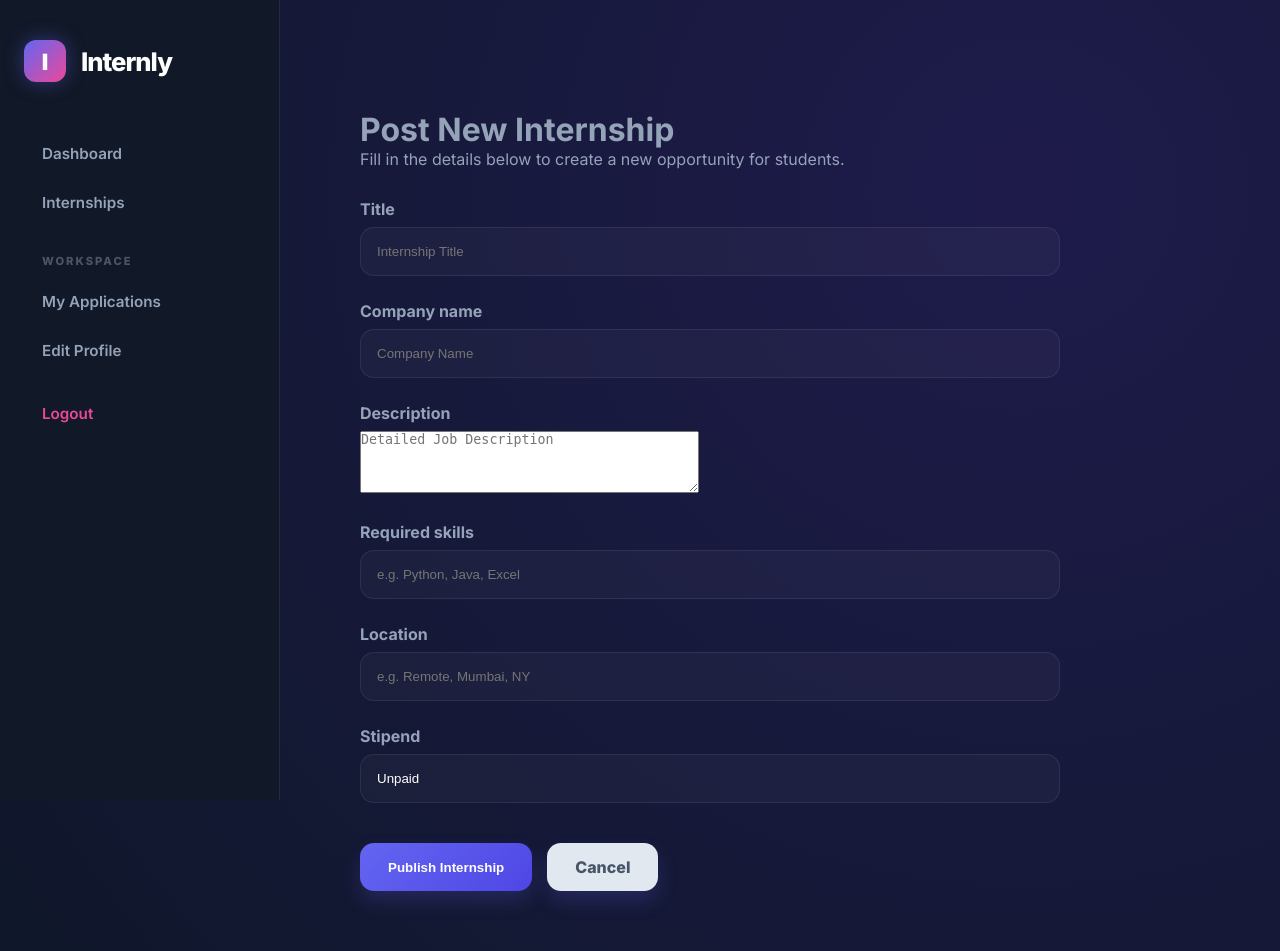
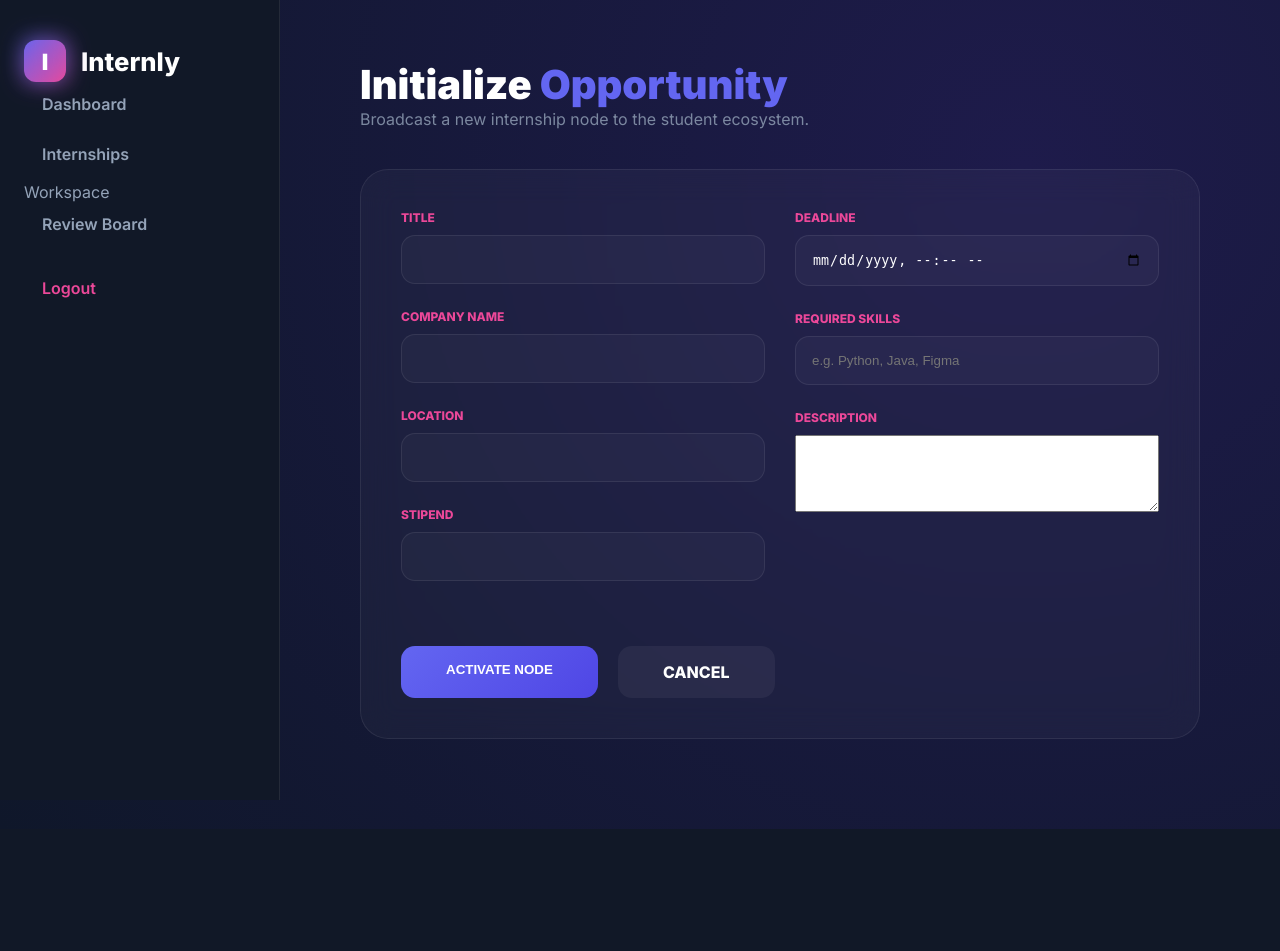
Before and after one commit to DarshanKaladiya/Student-Internship-System, a Django app: page /post/ in a window 1280 px wide. After the commit the page ends 829 px from the top, so only its background shows below. Run offline with Django 5.2, Linux system fonts and the light colour scheme; a user stored in the database is signed in; data comes from the database, SQL or seed files in the repository; tables that the repository leaves empty hold one stand-in row (values such as "Sample post").

Commit message:
Fix errors

```diff
--- a/internship_system/settings.py
+++ b/internship_system/settings.py
@@ -11,6 +11,7 @@
 """
 
 from pathlib import Path
+import os
 
 # Build paths inside the project like this: BASE_DIR / 'subdir'.
 BASE_DIR = Path(__file__).resolve().parent.parent
@@ -119,7 +120,7 @@
 STATICFILES_DIRS = [BASE_DIR / 'static']
 
 MEDIA_URL = '/media/'
-MEDIA_ROOT = BASE_DIR / 'media'
+MEDIA_ROOT = os.path.join(BASE_DIR, 'media')
 
 LOGIN_URL = 'login' # Matches the name in your urls.py
 LOGIN_REDIRECT_URL = 'student_dashboard'
--- a/internship_system/urls.py
+++ b/internship_system/urls.py
@@ -22,7 +22,4 @@
 urlpatterns = [
     path('admin/', admin.site.urls),
     path('', include('management.urls')),
-]
-
-if settings.DEBUG:
-    urlpatterns += static(settings.MEDIA_URL, document_root=settings.MEDIA_ROOT)
+] + static(settings.MEDIA_URL, document_root=settings.MEDIA_ROOT)
--- a/management/forms.py
+++ b/management/forms.py
@@ -1,33 +1,23 @@
 from django import forms
-from .models import UserProfile, Internship, Application
+from .models import UserProfile, Internship
 
 class ProfileUpdateForm(forms.ModelForm):
-    """
-    Form for students to update their academic details.
-    """
+    """Form for student academic identity synchronization."""
     class Meta:
         model = UserProfile
-        fields = ['full_name', 'roll_no', 'department', 'semester', 'skills']
+        fields = ['profile_pic', 'full_name', 'roll_no', 'department', 'semester', 'skills']
         widgets = {
-            'full_name': forms.TextInput(attrs={'class': 'form-input', 'placeholder': 'Enter Full Name'}),
-            'roll_no': forms.TextInput(attrs={'class': 'form-input', 'placeholder': 'e.g. 21BCE100'}),
-            'department': forms.TextInput(attrs={'class': 'form-input', 'placeholder': 'e.g. Computer Science'}),
-            'semester': forms.NumberInput(attrs={'class': 'form-input', 'placeholder': 'Current Semester'}),
-            'skills': forms.Textarea(attrs={'class': 'form-input', 'placeholder': 'e.g. Python, SQL, React', 'rows': 3}),
+            'skills': forms.Textarea(attrs={'rows': 3, 'placeholder': 'e.g. Python, React, SQL...'}),
         }
 
 class InternshipForm(forms.ModelForm):
-    """
-    Form for faculty to post new internships based on your specific model fields.
-    """
+    """Form for initializing internship nodes with deadline logic."""
     class Meta:
         model = Internship
-        fields = ['title', 'company_name', 'description', 'required_skills', 'location', 'stipend']
+        fields = ['title', 'company_name', 'location', 'stipend', 'deadline', 'required_skills', 'description']
         widgets = {
-            'title': forms.TextInput(attrs={'class': 'form-input', 'placeholder': 'Internship Title'}),
-            'company_name': forms.TextInput(attrs={'class': 'form-input', 'placeholder': 'Company Name'}),
-            'description': forms.Textarea(attrs={'class': 'form-input', 'placeholder': 'Detailed Job Description', 'rows': 4}),
-            'required_skills': forms.TextInput(attrs={'class': 'form-input', 'placeholder': 'e.g. Python, Java, Excel'}),
-            'location': forms.TextInput(attrs={'class': 'form-input', 'placeholder': 'e.g. Remote, Mumbai, NY'}),
-            'stipend': forms.TextInput(attrs={'class': 'form-input', 'placeholder': 'e.g. ₹15,000/mo or Unpaid'}),
+            # Native datetime-local picker for modern browsers
+            'deadline': forms.DateTimeInput(attrs={'type': 'datetime-local', 'class': 'glass-input'}),
+            'description': forms.Textarea(attrs={'rows': 5}),
+            'required_skills': forms.TextInput(attrs={'placeholder': 'e.g. Python, Java, Figma'}),
         }
--- a/management/static/css/style.css
+++ b/management/static/css/style.css
@@ -1,34 +1,32 @@
-/* --- Ultra-Modern System Variables --- */
+/* --- System Variables --- */
 :root {
     --primary: #6366f1;
     --primary-alt: #4f46e5;
-    --primary-glow: rgba(99, 102, 241, 0.4);
     --secondary: #ec4899;
     --bg-dark: #0f172a;
     --sidebar-bg: #111827;
     --glass-card: rgba(255, 255, 255, 0.03);
     --glass-border: rgba(255, 255, 255, 0.08);
-    --sidebar-width: 280px; /* FIXED WIDTH */
+    --sidebar-width: 280px; /* Essential for layout stability */
 }
 
-/* --- Layout Reset & Global Styles --- */
+/* --- Global Reset --- */
 * { box-sizing: border-box; margin: 0; padding: 0; }
 
 body {
     font-family: 'Inter', sans-serif;
     background: radial-gradient(circle at 80% 20%, #1e1b4b, var(--bg-dark));
     color: #94a3b8;
-    display: flex; /* Mandatory for Sidebar | Content split */
+    display: flex; /* Mandatory to separate sidebar from content */
     min-height: 100vh;
-    overflow-x: hidden;
 }
 
-/* --- RESTORED: Alert System Styling --- */
+/* --- RESTORED: Alert Message System --- */
 .message-container {
     position: fixed;
     top: 30px;
     right: 30px;
-    z-index: 9999; /* Ensure it stays above all elements */
+    z-index: 9999;
     display: flex;
     flex-direction: column;
     gap: 15px;
@@ -44,44 +42,31 @@
     display: flex;
     gap: 15px;
     box-shadow: 0 15px 35px rgba(0,0,0,0.5);
-    animation: slideIn 0.5s cubic-bezier(0.175, 0.885, 0.32, 1.275);
+    animation: slideIn 0.5s ease-out;
 }
 
 .alert-success { border-left: 5px solid #10b981; }
 .alert-error { border-left: 5px solid var(--secondary); }
 
-.alert-icon { font-size: 1.5rem; }
-
-.alert-content h4 {
-    color: white;
-    font-size: 0.75rem;
-    font-weight: 900;
-    letter-spacing: 2px;
-    text-transform: uppercase;
-    margin-bottom: 4px;
-}
-
-.alert-content p { color: #cbd5e1; font-size: 0.9rem; font-weight: 500; }
+.alert-content h4 { color: white; font-size: 0.75rem; font-weight: 900; letter-spacing: 2px; text-transform: uppercase; margin-bottom: 4px; }
+.alert-content p { color: #cbd5e1; font-size: 0.9rem; }
 
 @keyframes slideIn {
     from { opacity: 0; transform: translateX(100px); }
     to { opacity: 1; transform: translateX(0); }
 }
 
-/* --- FIXED: Sidebar Branding & Nav --- */
+/* --- FIXED SIDEBAR: Attractive Branding --- */
 .sidebar {
     width: var(--sidebar-width);
     background: var(--sidebar-bg);
     border-right: 1px solid var(--glass-border);
     height: 100vh;
-    position: fixed;
-    left: 0;
-    top: 0;
+    position: fixed; /* Stays fixed on the left */
+    left: 0; top: 0;
     padding: 40px 24px;
     z-index: 1000;
 }
-
-.sidebar-brand { margin-bottom: 50px; }
 
 .brand-link { display: flex; align-items: center; gap: 15px; text-decoration: none; }
 
@@ -91,69 +76,29 @@
     background: linear-gradient(135deg, var(--primary), var(--secondary));
     border-radius: 12px;
     display: flex; align-items: center; justify-content: center;
-    box-shadow: 0 0 20px var(--primary-glow);
+    box-shadow: 0 0 20px rgba(99, 102, 241, 0.4);
 }
 
 .icon-inner { color: white; font-weight: 900; font-size: 1.4rem; z-index: 2; }
-
-.brand-text { color: white; font-size: 1.6rem; font-weight: 800; letter-spacing: -1px; }
+.icon-glow { position: absolute; inset: 0; background: inherit; filter: blur(12px); opacity: 0.6; }
+.brand-text { color: white; font-size: 1.6rem; font-weight: 800; }
 
 .nav-item {
-    display: block;
-    padding: 12px 18px;
-    color: #94a3b8;
-    text-decoration: none;
-    font-weight: 600;
-    font-size: 0.95rem;
-    border-radius: 12px;
-    margin-bottom: 6px;
-    transition: all 0.3s ease;
+    display: block; padding: 12px 18px; color: #94a3b8; text-decoration: none;
+    font-weight: 600; border-radius: 12px; margin-bottom: 6px; transition: 0.3s;
 }
 
-.nav-item:hover { background: rgba(255, 255, 255, 0.05); color: white; padding-left: 22px; }
+.nav-item:hover { background: rgba(255, 255, 255, 0.05); color: white; }
 
-.sidebar-section-label {
-    margin: 30px 0 12px 18px;
-    font-size: 0.7rem;
-    font-weight: 800;
-    color: #4b5563;
-    text-transform: uppercase;
-    letter-spacing: 2px;
-}
-
-/* --- FIXED: Main Content Layout --- */
+/* --- FIXED MAIN CONTENT --- */
 .main-content {
-    margin-left: var(--sidebar-width); /* Essential to prevent sidebar overlap */
+    margin-left: var(--sidebar-width); /* Prevents content from sliding under sidebar */
     padding: 60px 80px;
     width: calc(100% - var(--sidebar-width));
     min-height: 100vh;
 }
 
-/* --- FIXED: Button Design --- */
-.btn-primary {
-    background: linear-gradient(135deg, var(--primary), var(--primary-alt));
-    border: none;
-    color: white;
-    padding: 14px 28px;
-    border-radius: 14px;
-    font-weight: 800;
-    cursor: pointer;
-    transition: 0.3s;
-    display: inline-flex;
-    align-items: center;
-    justify-content: center;
-    width: fit-content; /* Prevents button from stretching across the screen */
-    text-decoration: none;
-    box-shadow: 0 10px 20px rgba(99, 102, 241, 0.2);
-    white-space: nowrap;
-}
-
-.btn-primary:hover {
-    transform: translateY(-2px);
-    box-shadow: 0 15px 30px var(--primary-glow);
-}
-
-/* --- FIXED: Glass Cards --- */
+/* --- GLASS CARDS & BUTTONS --- */
 .glass-card {
     background: var(--glass-card);
     backdrop-filter: blur(16px);
@@ -163,30 +108,23 @@
     margin-bottom: 30px;
 }
 
-/* --- FIXED: Forms & Inputs --- */
-.form-group {
-    margin-bottom: 25px;
-    display: flex;
-    flex-direction: column; /* Prevents label and input clashing */
-    gap: 10px;
+.btn-primary {
+    background: linear-gradient(135deg, var(--primary), var(--primary-alt));
+    border: none; color: white; padding: 14px 28px; border-radius: 14px;
+    font-weight: 800; cursor: pointer; transition: 0.3s;
+    display: inline-flex; width: fit-content; text-decoration: none;
 }
 
-.form-group label {
-    font-size: 0.75rem;
-    font-weight: 800;
-    color: var(--secondary);
-    text-transform: uppercase;
-    letter-spacing: 1px;
+/* --- FORMS --- */
+.form-group {
+    margin-bottom: 25px; display: flex; flex-direction: column; gap: 10px;
 }
+
+.form-group label { font-size: 0.75rem; font-weight: 800; color: var(--secondary); text-transform: uppercase; }
 
 input {
     background: rgba(255, 255, 255, 0.03) !important;
     border: 1px solid var(--glass-border) !important;
-    padding: 16px !important;
-    border-radius: 14px !important;
-    color: white !important;
-    width: 100% !important;
-    outline: none;
+    padding: 16px !important; border-radius: 14px !important;
+    color: white !important; width: 100% !important;
 }
-
-input:focus { border-color: var(--primary) !important; background: rgba(255,255,255,0.05) !important; }
--- a/management/templates/management/base.html
+++ b/management/templates/management/base.html
@@ -64,17 +64,13 @@
     </main>
 
     <script>
-        document.addEventListener('DOMContentLoaded', function() {
+        setTimeout(() => {
             const alertBox = document.getElementById('alert-box');
             if (alertBox) {
-                setTimeout(() => {
-                    alertBox.style.transition = "opacity 0.8s ease, transform 0.8s ease";
-                    alertBox.style.opacity = "0";
-                    alertBox.style.transform = "translateY(-20px)";
-                    setTimeout(() => alertBox.remove(), 800);
-                }, 4000);
+                alertBox.style.opacity = "0";
+                setTimeout(() => alertBox.remove(), 800);
             }
-        });
+        }, 4000);
     </script>
 </body>
 </html>
--- a/management/templates/management/post_internship.html
+++ b/management/templates/management/post_internship.html
@@ -2,30 +2,43 @@
 {% load static %}
 
 {% block content %}
-<div class="auth-wrapper" style="align-items: flex-start; padding-top: 50px;">
-    <div class="auth-card" style="max-width: 700px; text-align: left;">
-        <div class="auth-header" style="text-align: left; margin-bottom: 30px;">
-            <h1 style="font-size: 2rem; color: var(--text-heading);">Post New Internship</h1>
-            <p>Fill in the details below to create a new opportunity for students.</p>
-        </div>
+<div class="header-area" style="margin-bottom: 40px;">
+    <h1 style="font-size: 2.5rem; font-weight: 900; color: white;">Initialize <span style="color: var(--primary);">Opportunity</span></h1>
+    <p style="opacity: 0.8;">Broadcast a new internship node to the student ecosystem.</p>
+</div>
 
+<div class="auth-wrapper" style="align-items: flex-start; justify-content: flex-start; min-height: auto;">
+    <div class="glass-card" style="width: 100%; max-width: 850px; padding: 40px;">
         <form method="POST" class="auth-form">
             {% csrf_token %}
-            {% for field in form %}
-                <div style="margin-bottom: 25px;">
-                    <label style="display: block; font-weight: 700; color: var(--text-heading); margin-bottom: 8px;">
-                        {{ field.label }}
-                    </label>
-                    {{ field }}
-                    {% if field.help_text %}
-                        <small style="color: var(--text-body); display: block; margin-top: 5px;">{{ field.help_text }}</small>
-                    {% endif %}
+
+            <div style="display: grid; grid-template-columns: repeat(auto-fit, minmax(300px, 1fr)); gap: 30px;">
+                <div class="form-section">
+                    {% for field in form %}
+                        {% if forloop.counter <= 4 %}
+                        <div class="form-group">
+                            <label>{{ field.label }}</label>
+                            {{ field }}
+                        </div>
+                        {% endif %}
+                    {% endfor %}
                 </div>
-            {% endfor %}
 
-            <div style="display: flex; gap: 15px; margin-top: 40px;">
-                <button type="submit" class="btn-primary">Publish Internship</button>
-                <a href="{% url 'faculty_dashboard' %}" class="btn-primary" style="background: #e2e8f0 !important; color: #475569 !important; text-decoration: none; text-align: center;">Cancel</a>
+                <div class="form-section">
+                    {% for field in form %}
+                        {% if forloop.counter > 4 %}
+                        <div class="form-group">
+                            <label>{{ field.label }}</label>
+                            {{ field }}
+                        </div>
+                        {% endif %}
+                    {% endfor %}
+                </div>
+            </div>
+
+            <div style="margin-top: 40px; display: flex; gap: 20px;">
+                <button type="submit" class="btn-primary" style="padding: 16px 45px;">ACTIVATE NODE</button>
+                <a href="{% url 'faculty_dashboard' %}" class="btn-primary" style="background: rgba(255,255,255,0.05) !important; text-decoration: none; padding: 16px 45px;">CANCEL</a>
             </div>
         </form>
     </div>
--- a/management/views.py
+++ b/management/views.py
@@ -3,10 +3,11 @@
 from django.contrib.auth.forms import AuthenticationForm, UserCreationForm
 from django.contrib.auth.decorators import login_required
 from django.contrib import messages
+from django.db.models import Q
 from .models import Internship, Application, UserProfile
 from .forms import InternshipForm, ProfileUpdateForm
 
-# --- Systems Intelligence View ---
+# --- Systems Intelligence (Home) ---
 def home_landing(request):
     """Provides system stats for the glassmorphism landing page."""
     context = {
@@ -18,6 +19,7 @@
 
 # --- Authentication Module ---
 def student_register(request):
+    """Handles student account creation and role assignment."""
     if request.method == 'POST':
         form = UserCreationForm(request.POST)
         if form.is_valid():
@@ -30,6 +32,7 @@
     return render(request, 'management/register.html', {'form': form, 'role': 'Student'})
 
 def faculty_register(request):
+    """Handles faculty account creation and role assignment."""
     if request.method == 'POST':
         form = UserCreationForm(request.POST)
         if form.is_valid():
@@ -42,18 +45,26 @@
     return render(request, 'management/register.html', {'form': form, 'role': 'Faculty'})
 
 def login_view(request):
+    """Role-based login with portal validation."""
     target_role = request.GET.get('role', 'Student')
     if request.method == 'POST':
         form = AuthenticationForm(request, data=request.POST)
         if form.is_valid():
             user = form.get_user()
-            login(request, user)
-            return redirect('faculty_dashboard' if user.userprofile.role == 'FACULTY' else 'student_dashboard')
+            user_role = user.userprofile.role
+            if target_role == "Student" and user_role != "STUDENT":
+                messages.error(request, "⚠️ Use Faculty Portal for this account.")
+            elif target_role == "Faculty" and user_role != "FACULTY":
+                messages.error(request, "⚠️ Use Student Portal for this account.")
+            else:
+                login(request, user)
+                return redirect('faculty_dashboard' if user_role == 'FACULTY' else 'student_dashboard')
     return render(request, 'management/login.html', {'form': AuthenticationForm(), 'role': target_role})
 
 # --- Profile Management ---
 @login_required
 def student_profile(request):
+    """Handles student profile updates including profile pictures."""
     profile = request.user.userprofile
     if request.method == 'POST':
         form = ProfileUpdateForm(request.POST, request.FILES, instance=profile)
@@ -68,56 +79,70 @@
 # --- Faculty Control Logic ---
 @login_required
 def faculty_dashboard(request):
+    """Faculty view of active nodes and pending student signals."""
+    if request.user.userprofile.role != 'FACULTY':
+        return redirect('student_dashboard')
     internships = Internship.objects.filter(faculty=request.user)
-    pending_applications = Application.objects.filter(internship__faculty=request.user, status='PENDING')
+    pending_apps = Application.objects.filter(internship__faculty=request.user, status='PENDING')
     return render(request, 'management/faculty_dashboard.html', {
         'internships': internships,
-        'pending_applications': pending_applications
+        'pending_applications': pending_apps
     })
 
 @login_required
 def post_internship(request):
+    """Initializes new internship nodes linked to the posting faculty."""
     if request.method == 'POST':
         form = InternshipForm(request.POST)
         if form.is_valid():
             intern = form.save(commit=False)
             intern.faculty = request.user
             intern.save()
+            messages.success(request, "Node broadcasted successfully.")
             return redirect('faculty_dashboard')
     return render(request, 'management/post_internship.html', {'form': InternshipForm()})
 
-# FIXED: Added missing review_application view
 @login_required
 def review_application(request, pk, status):
-    """Processes faculty decisions on student applications."""
+    """Authorizes or terminates student application signals."""
     app = get_object_or_404(Application, pk=pk, internship__faculty=request.user)
     if status in ['APPROVED', 'REJECTED']:
         app.status = status
         app.save()
-        messages.success(request, f"Application status updated to {status}.")
+        messages.success(request, f"Signal {status.lower()} successfully.")
     return redirect('faculty_dashboard')
 
-# --- Student & Marketplace Logic ---
+# --- Student Marketplace & Dashboard ---
 def internship_list(request):
-    internships = Internship.objects.all().order_by('-posted_date')
-    return render(request, 'management/internship_list.html', {'internships': internships})
+    """Marketplace with real-time search filtering."""
+    query = request.GET.get('search', '')
+    if query:
+        internships = Internship.objects.filter(
+            Q(title__icontains=query) | Q(company_name__icontains=query)
+        ).order_by('-posted_date')
+    else:
+        internships = Internship.objects.all().order_by('-posted_date')
+    return render(request, 'management/internship_list.html', {'internships': internships, 'query': query})
 
 def internship_detail(request, pk):
+    """Detailed intelligence view for specific nodes."""
     internship = get_object_or_404(Internship, pk=pk)
     return render(request, 'management/internship_detail.html', {'internship': internship})
+
+@login_required
+def apply_internship(request, pk):
+    """Transmits application signal to faculty leads."""
+    internship = get_object_or_404(Internship, pk=pk)
+    if request.user.userprofile.role == 'STUDENT':
+        Application.objects.get_or_create(student=request.user, internship=internship)
+        messages.success(request, "Signal transmitted to faculty.")
+    return redirect('student_dashboard')
 
 @login_required
 def student_dashboard(request):
     apps = Application.objects.filter(student=request.user)
     return render(request, 'management/student_dashboard.html', {'applications': apps})
 
-@login_required
-def apply_internship(request, pk):
-    internship = get_object_or_404(Internship, pk=pk)
-    Application.objects.get_or_create(student=request.user, internship=internship)
-    messages.success(request, "Signal transmitted.")
-    return redirect('student_dashboard')
-
 def logout_user(request):
     logout(request)
     return redirect('home')
```
Also changed, not shown: management/admin.py (+42 -4 lines), management/models.py (+44 -18 lines), management/templates/management/internship_list.html (+35 -43 lines), management/templates/management/register.html (+22 -50 lines), management/templates/management/student_profile.html (+29 -28 lines), db.sqlite3, management/__init__.py (deleted), management/migrations/0001_initial.py, management/migrations/0002_remove_application_resume_link_and_more.py (deleted), management/migrations/0003_internship_required_skills_userprofile_skills.py (deleted), management/migrations/0004_userprofile_department_userprofile_full_name_and_more.py (deleted), management/migrations/0005_alter_internship_required_skills_and_more.py (deleted), management/migrations/0006_internship_faculty_alter_application_internship.py (deleted).
